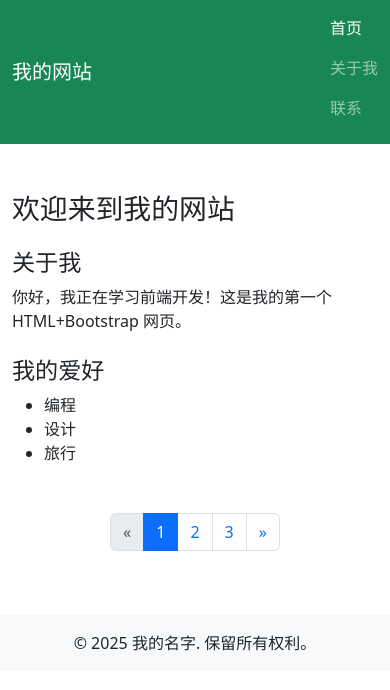
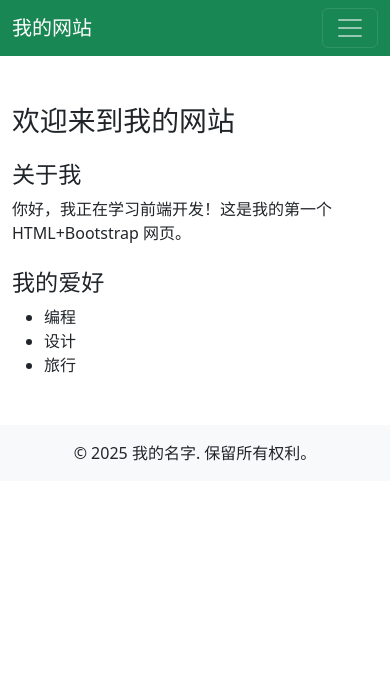
Before and after one commit to octedwinjy/yueyujy.github.io, a plain HTML site: page index.html in a window 390 px wide. Drawn offline with nearby package versions, Linux system fonts and the light colour scheme.

Commit message:
Update index.html

```diff
--- a/index.html
+++ b/index.html
@@ -4,7 +4,7 @@
   <meta charset="UTF-8" />
   <meta name="viewport" content="width=device-width, initial-scale=1.0" />
   <title>我的Bootstrap网页</title>
-  <!-- 引入 Bootstrap 5 CDN -->
+  <!-- 引入 Bootstrap 5 -->
   <link href="https://cdn.jsdelivr.net/npm/bootstrap@5.3.2/dist/css/bootstrap.min.css" rel="stylesheet">
 </head>
 <body>
@@ -13,54 +13,42 @@
   <nav class="navbar navbar-expand-lg navbar-dark bg-success">
     <div class="container">
       <a class="navbar-brand" href="#">我的网站</a>
-      <div>
-        <ul class="navbar-nav me-auto mb-2 mb-lg-0">
-          <li class="nav-item"><a class="nav-link active" href="#">首页</a></li>
-          <li class="nav-item"><a class="nav-link" href="#">关于我</a></li>
-          <li class="nav-item"><a class="nav-link" href="#">联系</a></li>
+      <button class="navbar-toggler" type="button" data-bs-toggle="collapse" data-bs-target="#navbarNav">
+        <span class="navbar-toggler-icon"></span>
+      </button>
+      <div class="collapse navbar-collapse" id="navbarNav">
+        <ul class="navbar-nav ms-auto">
+          <li class="nav-item">
+            <a class="nav-link active" href="#">首页</a>
+          </li>
+          <li class="nav-item">
+            <a class="nav-link" href="#">关于我</a>
+          </li>
+          <li class="nav-item">
+            <a class="nav-link" href="#">联系</a>
+          </li>
         </ul>
       </div>
     </div>
   </nav>
 
-  <!-- 内容 -->
+  <!-- 内容区域 -->
   <main class="container mt-5">
-    <div class="row">
-      <div class="col-md-12">
     <h1 class="mb-4">欢迎来到我的网站</h1>
 
+    <section>
       <h3>关于我</h3>
       <p>你好，我正在学习前端开发！这是我的第一个 HTML+Bootstrap 网页。</p>
+    </section>
 
-        <h3 class="mt-4">我的爱好</h3>
+    <section class="mt-4">
+      <h3>我的爱好</h3>
       <ul>
         <li>编程</li>
         <li>设计</li>
         <li>旅行</li>
       </ul>
-
-        <!-- 分页按钮 -->
-        <nav aria-label="分页导航">
-          <ul class="pagination justify-content-center mt-5">
-            <li class="page-item disabled">
-              <a class="page-link">«</a>
-            </li>
-            <li class="page-item active">
-              <a class="page-link" href="index.html">1</a>
-            </li>
-            <li class="page-item">
-              <a class="page-link" href="page2.html">2</a>
-            </li>
-            <li class="page-item">
-              <a class="page-link" href="page3.html">3</a>
-            </li>
-            <li class="page-item">
-              <a class="page-link" href="page2.html">»</a>
-            </li>
-          </ul>
-        </nav>
-      </div>
-    </div>
+    </section>
   </main>
 
   <!-- 页脚 -->
```
Lines whose indentation alone changed are shown as unchanged.
